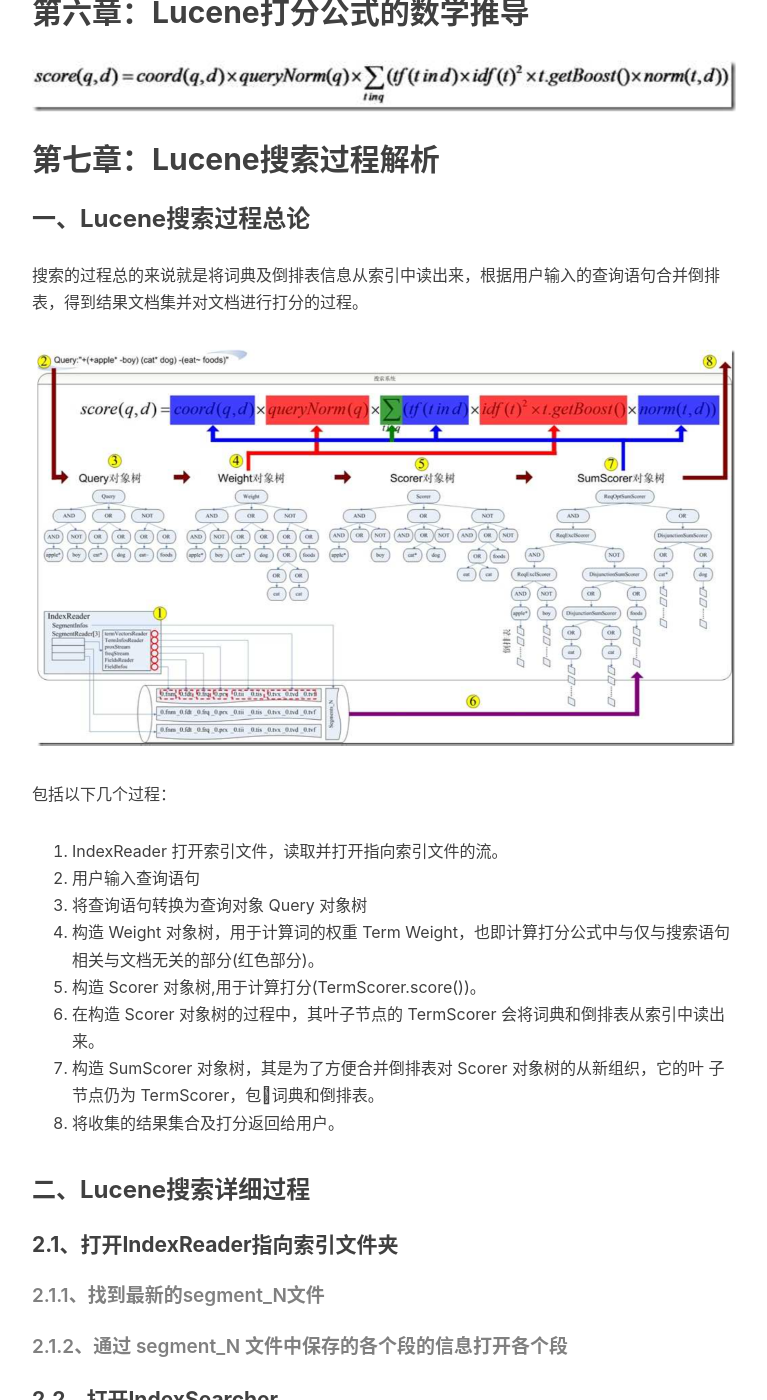
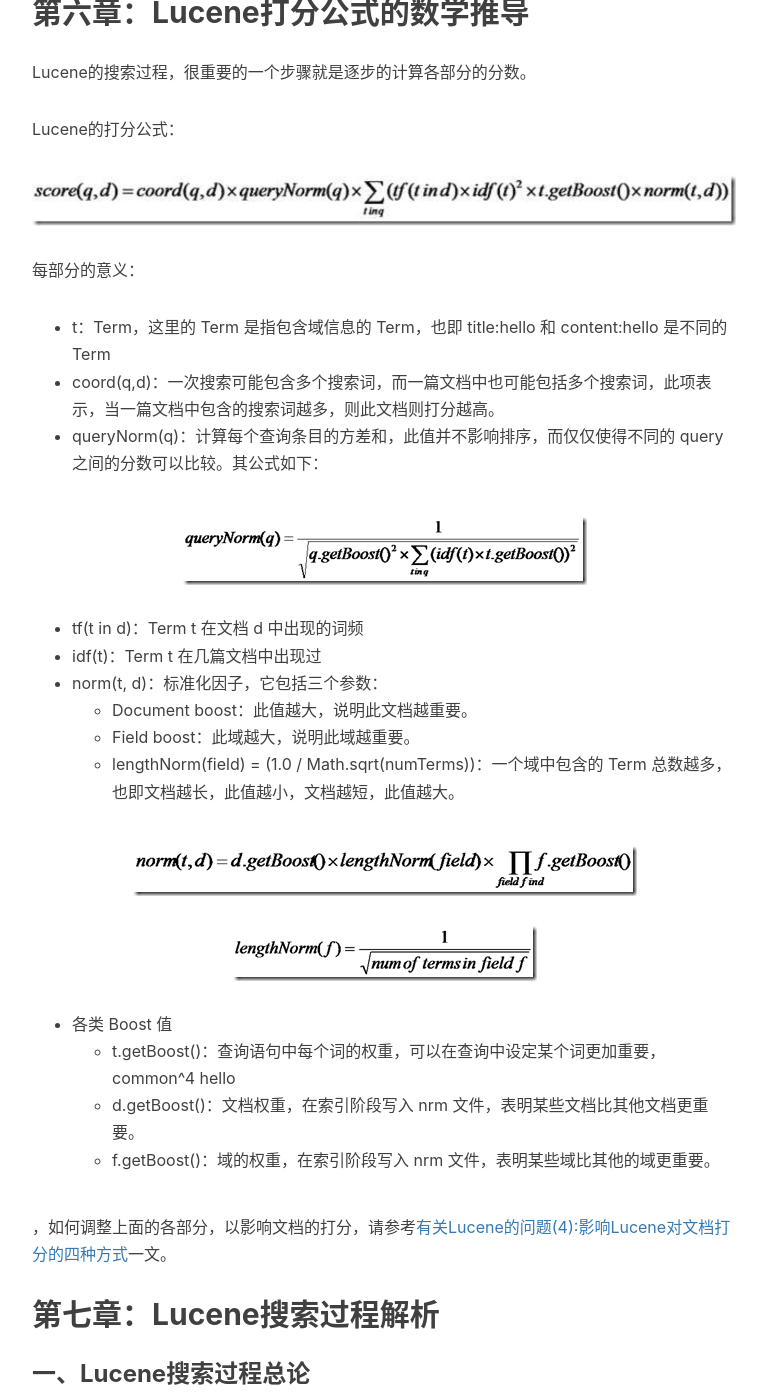
Before and after one commit to jiebaojie/jiebaojie.github.io, a Jekyll site: the page built from notes/search/lucenePrincipleAndCodeAnalysis.md, in a window 1280 px wide and 1400 px high, scrolled down 41434 px. Shown: the whole window, without its empty margins (233-1000 px from the left). Built offline with Jekyll 4.4.1, drawn with Linux system fonts in a browser that asks for light colours; nearby versions of some CDN libraries; comment, search, counter and statistics services are not loaded.

Commit message:
by baojie

```diff
--- a/notes/search/lucenePrincipleAndCodeAnalysis.md
+++ b/notes/search/lucenePrincipleAndCodeAnalysis.md
@@ -788,7 +788,39 @@ IndexWriter 中与段合并有关的成员变量有：
 
 ## 第六章：Lucene打分公式的数学推导
 
+Lucene的搜索过程，很重要的一个步骤就是逐步的计算各部分的分数。
+
+Lucene的打分公式：
+
 ![](/img/notes/search/lucenePrincipleAndCodeAnalysis/score.png)
+
+每部分的意义：
+
+*	t：Term，这里的 Term 是指包含域信息的 Term，也即 title:hello 和 content:hello 是不同的 Term
+*	coord(q,d)：一次搜索可能包含多个搜索词，而一篇文档中也可能包括多个搜索词，此项表示，当一篇文档中包含的搜索词越多，则此文档则打分越高。
+*	queryNorm(q)：计算每个查询条目的方差和，此值并不影响排序，而仅仅使得不同的 query 之间的分数可以比较。其公式如下：
+
+![](/img/notes/search/lucenePrincipleAndCodeAnalysis/query_norm.png)
+
+*	tf(t in d)：Term t 在文档 d 中出现的词频
+*	idf(t)：Term t 在几篇文档中出现过
+*	norm(t, d)：标准化因子，它包括三个参数：
+	*	Document boost：此值越大，说明此文档越重要。
+	*	Field boost：此域越大，说明此域越重要。
+	*	lengthNorm(field) = (1.0 / Math.sqrt(numTerms))：一个域中包含的 Term 总数越多，也即文档越长，此值越小，文档越短，此值越大。
+
+![](/img/notes/search/lucenePrincipleAndCodeAnalysis/norm.png)
+
+![](/img/notes/search/lucenePrincipleAndCodeAnalysis/length_norm.png)
+
+*	各类 Boost 值
+	*	t.getBoost()：查询语句中每个词的权重，可以在查询中设定某个词更加重要，common^4 hello
+	*	d.getBoost()：文档权重，在索引阶段写入 nrm 文件，表明某些文档比其他文档更重要。
+	*	f.getBoost()：域的权重，在索引阶段写入 nrm 文件，表明某些域比其他的域更重要。
+
+，如何调整上面的各部分，以影响文档的打分，请参考[有关Lucene的问题(4):影响Lucene对文档打分的四种方式](http://www.cnblogs.com/forfuture1978/archive/2010/02/08/1666137.html)一文。
+
+
 
 ## 第七章：Lucene搜索过程解析
 
```
Also changed, not shown: notes.html (+10 -0 lines), notes/rs/recommenderSystemsHandbook.md (+7 -1 lines), notes/search/searchRankingEvaluation.md (added, +118 -0 lines), notes/web/cpuPercent100.md (added, +72 -0 lines), img/notes/rs/recommenderSystemsHandbook/ma.png (added), img/notes/search/lucenePrincipleAndCodeAnalysis/length_norm.png (added), img/notes/search/lucenePrincipleAndCodeAnalysis/norm.png (added), img/notes/search/lucenePrincipleAndCodeAnalysis/query_norm.png (added), img/notes/search/searchRankingEvaluation/ap_k.png (added), img/notes/search/searchRankingEvaluation/cg.png (added), img/notes/search/searchRankingEvaluation/dcg.png (added), img/notes/search/searchRankingEvaluation/f.png (added), img/notes/search/searchRankingEvaluation/idcg.png (added), img/notes/search/searchRankingEvaluation/prec_k.png (added), 2 more files.
